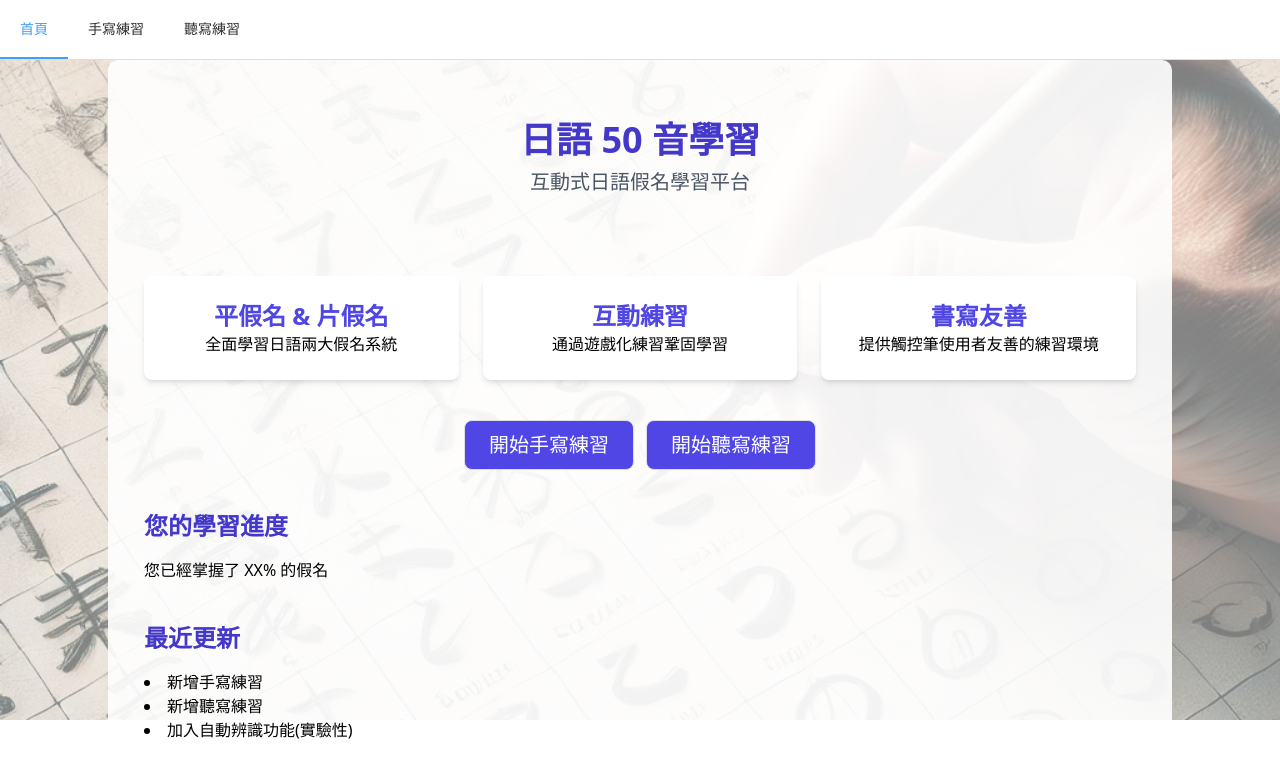
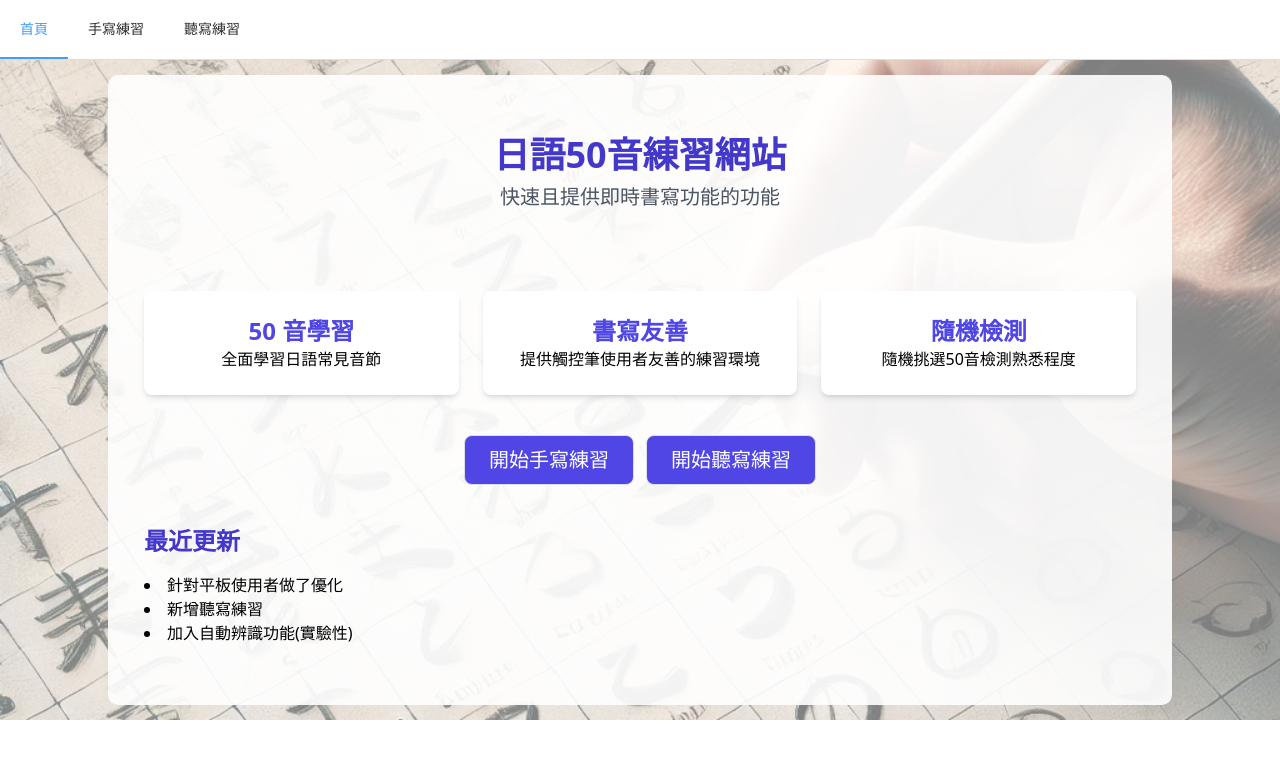
Before and after one commit to pseuder/myGojuon, a Vue app: page / in a window 1280 px wide. Shown: the top 778 px of the page. Built offline with nearby package versions, Linux system fonts and the light colour scheme.

Commit message:
feat: 更新首頁特色區塊內容 (Update content in home page feature section)

```diff
--- a/src/views/Home.vue
+++ b/src/views/Home.vue
@@ -2,26 +2,24 @@
 <template>
   <div class="container w-[90vw] md:w-[80vw] mx-auto px-4">
     <header class="text-center py-10">
-      <h1 class="text-4xl font-bold text-indigo-700">日語 50 音學習</h1>
-      <p class="mt-2 text-xl text-gray-600">互動式日語假名學習平台</p>
+      <h1 class="text-4xl font-bold text-indigo-700">日語50音練習網站</h1>
+      <p class="mt-2 text-xl text-gray-600">快速且提供即時書寫功能的功能</p>
     </header>
 
     <main>
       <!-- 特色區塊 -->
       <section class="grid md:grid-cols-3 gap-6 my-10">
         <div class="feature-card">
-          <h2 class="text-2xl font-semibold text-indigo-600">
-            平假名 & 片假名
-          </h2>
-          <p>全面學習日語兩大假名系統</p>
-        </div>
-        <div class="feature-card">
-          <h2 class="text-2xl font-semibold text-indigo-600">互動練習</h2>
-          <p>通過遊戲化練習鞏固學習</p>
+          <h2 class="text-2xl font-semibold text-indigo-600">50 音學習</h2>
+          <p>全面學習日語常見音節</p>
         </div>
         <div class="feature-card">
           <h2 class="text-2xl font-semibold text-indigo-600">書寫友善</h2>
           <p>提供觸控筆使用者友善的練習環境</p>
+        </div>
+        <div class="feature-card">
+          <h2 class="text-2xl font-semibold text-indigo-600">隨機檢測</h2>
+          <p>隨機挑選50音檢測熟悉程度</p>
         </div>
       </section>
 
@@ -43,17 +41,16 @@
       </div>
 
       <!-- 學習進度 -->
-      <section v-if="isLoggedIn" class="my-10">
+      <!-- <section v-if="isLoggedIn" class="my-10">
         <h2 class="text-2xl font-bold text-indigo-700 mb-4">您的學習進度</h2>
-        <!-- 這裡可以添加學習進度組件 -->
         <p>您已經掌握了 XX% 的假名</p>
-      </section>
+      </section> -->
 
       <!-- 最近更新 -->
       <section class="my-10">
         <h2 class="text-2xl font-bold text-indigo-700 mb-4">最近更新</h2>
         <ul class="list-disc list-inside">
-          <li>新增手寫練習</li>
+          <li>針對平板使用者做了優化</li>
           <li>新增聽寫練習</li>
           <li>加入自動辨識功能(實驗性)</li>
         </ul>
```
